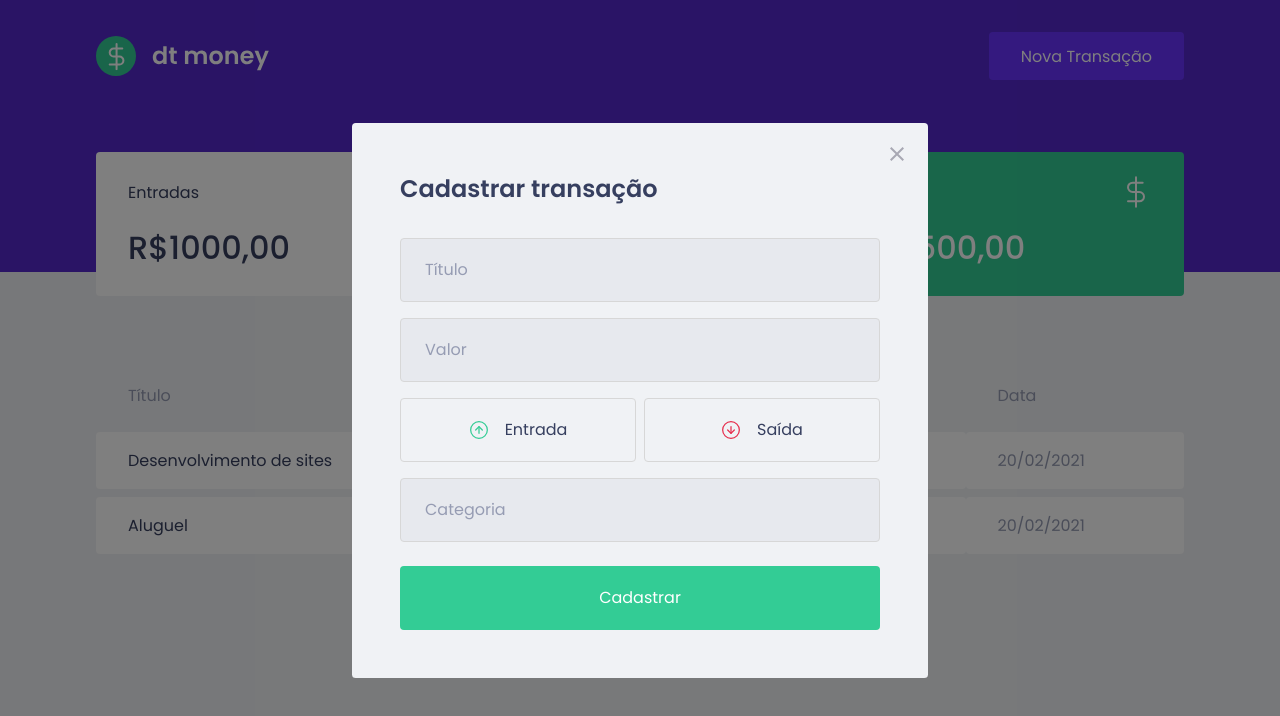
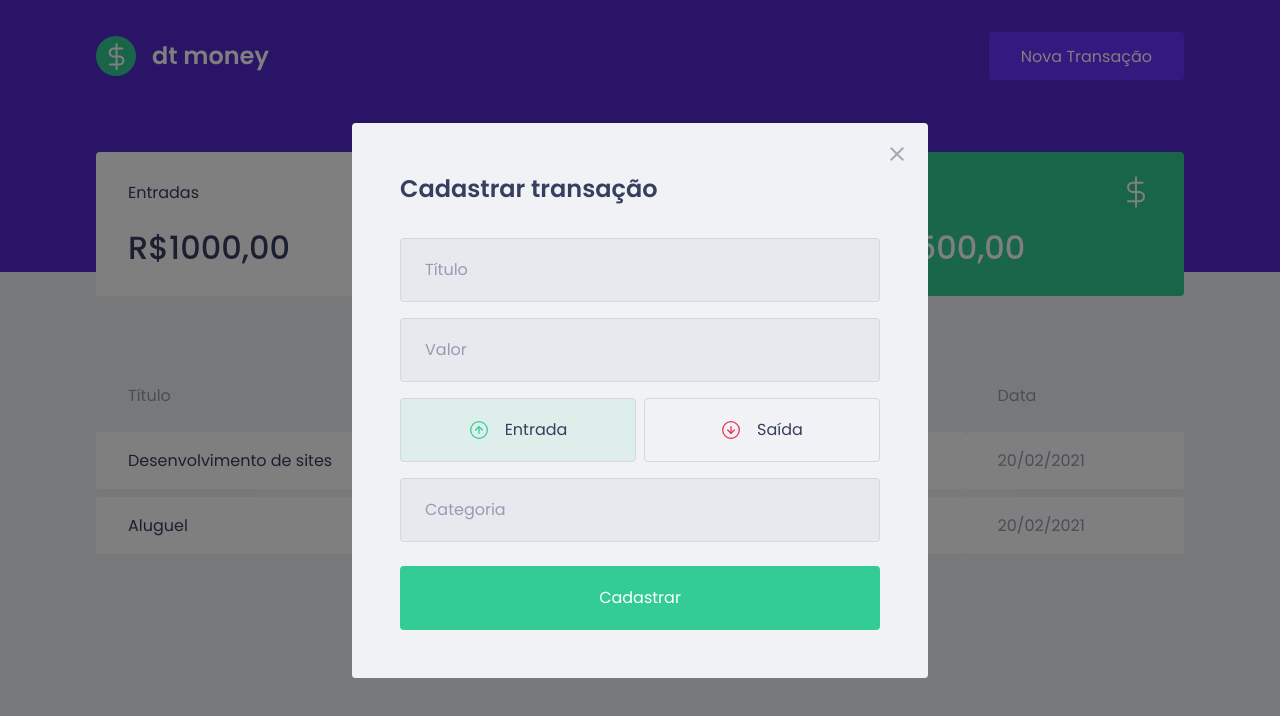
Before and after one commit to viniciusFreitas00/dt-money, a React (Create React App) app: page / in a window 1280 px wide. Both pictures are taken after a click on the button "Nova Transação". Shown: the top 716 px of the page. Built offline with nearby package versions, Linux system fonts and the light colour scheme; no server answers; what miragejs would draw is missing.

Commit message:
:lipstick: finish visiual Transaction Moldal

```diff
--- a/src/components/NewTransactionModal/index.tsx
+++ b/src/components/NewTransactionModal/index.tsx
@@ -5,7 +5,7 @@
 import incomeImg from "../../assets/entradas.svg";
 import outcomeImg from "../../assets/saidas.svg";
 
-import { Container, TransactionTypeContainer } from "./styles";
+import { Container, TransactionTypeContainer, RadioBox } from "./styles";
 
 interface NewTransactionModalProps {
   isOpen: boolean;
@@ -41,15 +41,25 @@
         <input type="number" placeholder="Valor" />
 
         <TransactionTypeContainer>
-          <button type="button" onClick={() => setType("deposit")}>
+          <RadioBox
+            type="button"
+            onClick={() => setType("deposit")}
+            isActive={type === "deposit"}
+            activeColor="green"
+          >
             <img src={incomeImg} alt="Entrada" />
             <span>Entrada</span>
-          </button>
+          </RadioBox>
 
-          <button type="button" onClick={() => setType("withdraw")}>
+          <RadioBox
+            type="button"
+            onClick={() => setType("withdraw")}
+            isActive={type === "withdraw"}
+            activeColor="red"
+          >
             <img src={outcomeImg} alt="Saída" />
             <span>Saída</span>
-          </button>
+          </RadioBox>
         </TransactionTypeContainer>
 
         <input placeholder="Categoria" />
--- a/src/components/NewTransactionModal/styles.ts
+++ b/src/components/NewTransactionModal/styles.ts
@@ -1,5 +1,5 @@
 import styled from "styled-components";
-import { darken } from 'polished';
+import { darken, transparentize } from "polished";
 
 export const Container = styled.form`
   h2 {
@@ -29,7 +29,7 @@
     }
   }
 
-  button[type="submit"]{
+  button[type="submit"] {
     width: 100%;
     padding: 0 1.5rem;
     height: 4rem;
@@ -43,7 +43,7 @@
     transition: filter 0.2s;
 
     &:hover {
-      filter: brightness(0.9)
+      filter: brightness(0.9);
     }
   }
 `;
@@ -53,13 +53,25 @@
   display: grid;
   grid-template-columns: 1fr 1fr;
   gap: 0.5rem;
+`;
 
-  button {
+interface RadioBoxProps {
+  isActive: boolean;
+  activeColor: "green" | "red";
+}
+
+const colors = {
+  green: "#33CC95",
+  red: "#E52E4D",
+};
+
+export const RadioBox = styled.button<RadioBoxProps>`
   height: 4rem;
   border: 1px solid #d7d7d7;
   border-radius: 0.25rem;
 
-    background: transparent;
+  background: ${({ isActive, activeColor }) =>
+    isActive ? transparentize(0.9, colors[activeColor]) : "transparent"};
 
   display: flex;
   align-items: center;
@@ -68,7 +80,7 @@
   transition: border-color 2s;
 
   &:hover {
-      border-color: ${darken(0.1, '#d7d7d7')}
+    border-color: ${darken(0.1, "#d7d7d7")};
   }
 
   img {
@@ -82,5 +94,4 @@
     font-size: 1rem;
     color: var(--text-title);
   }
-  }
 `;
```
Lines whose indentation alone changed are shown as unchanged.
